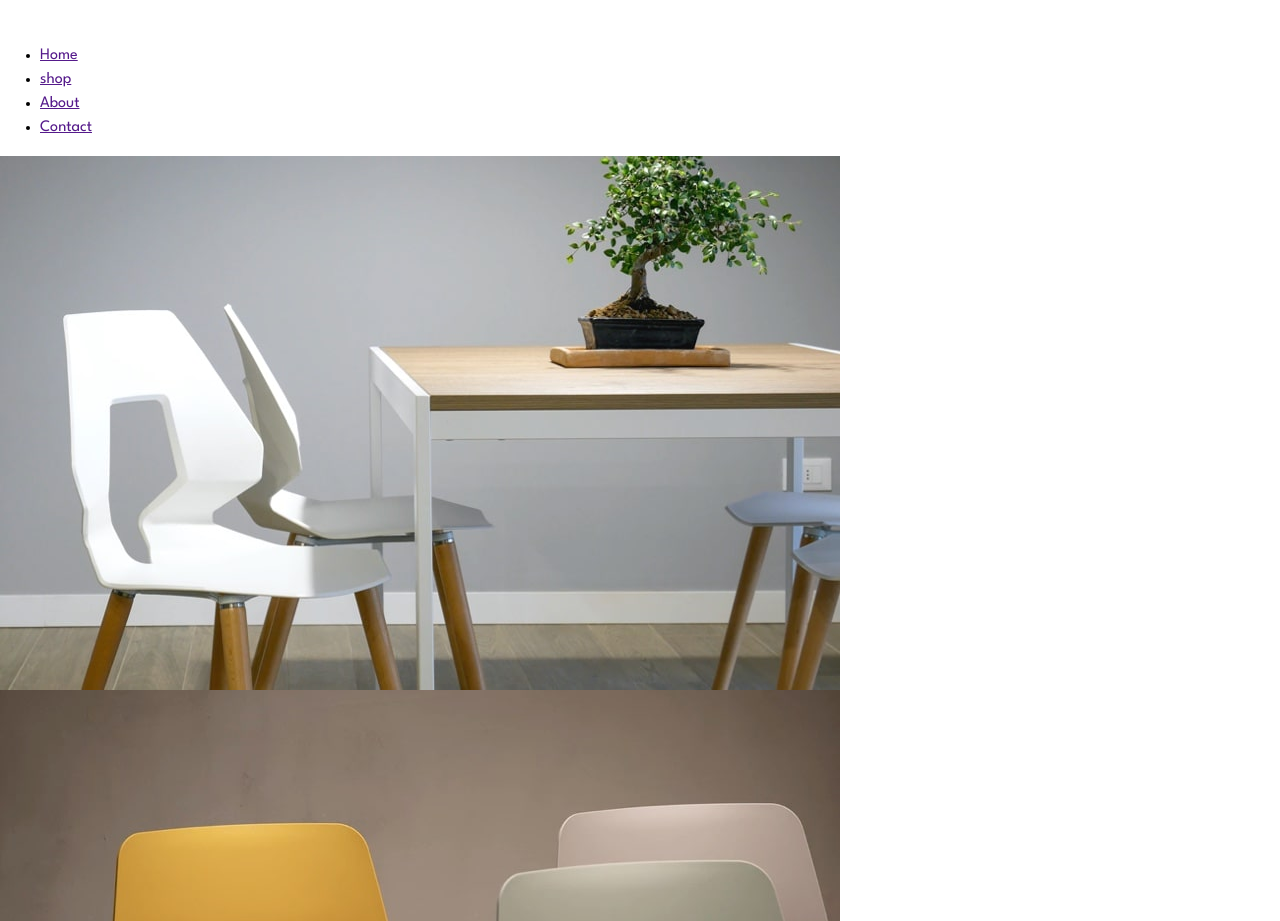
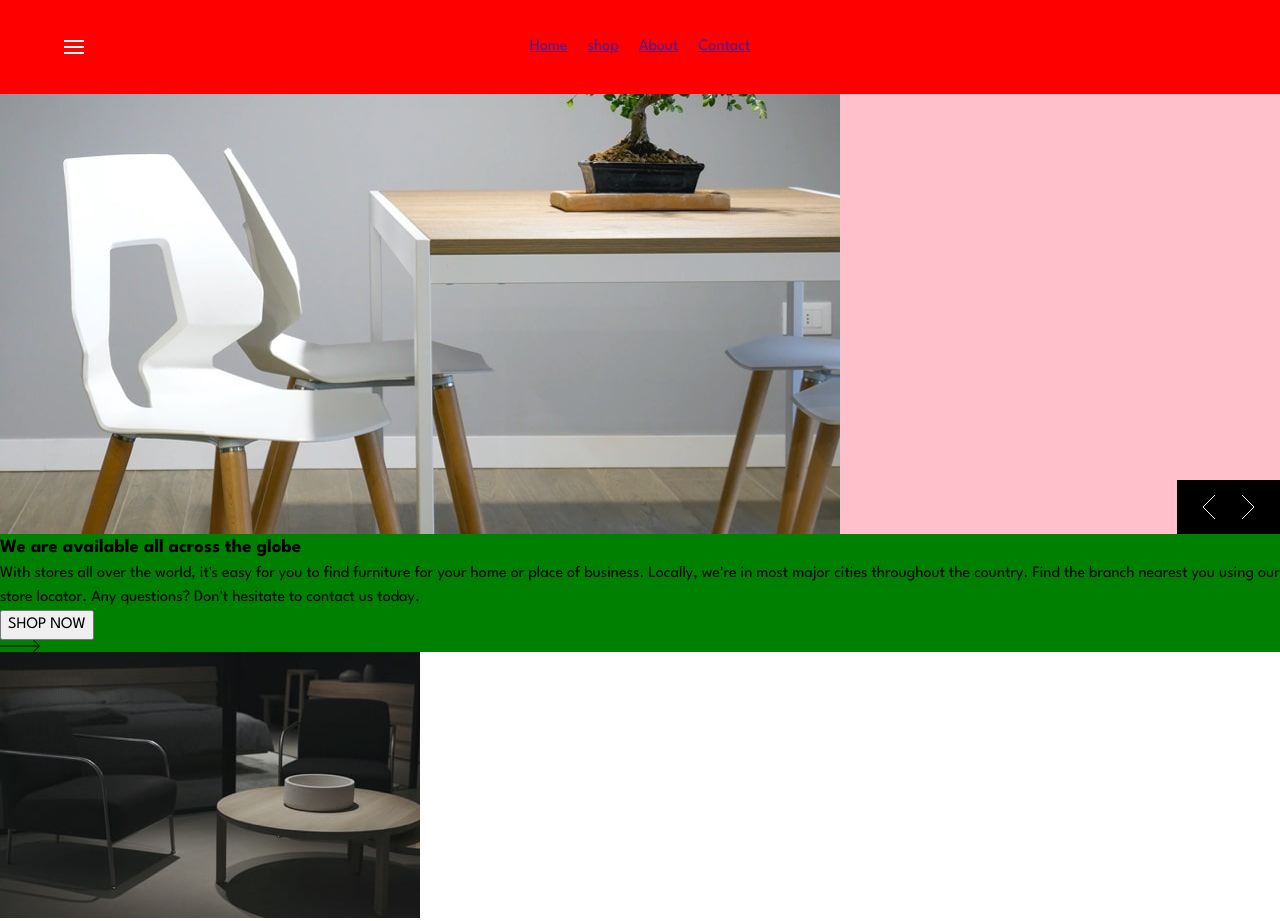
Before and after one commit to MarwenLabidi/ROOM-HOMEPAGE, a website built with Vite: page index.html in a window 1280 px wide. Shown: the top 921 px of the page. Built offline with nearby package versions, Linux system fonts and the light colour scheme; some packages are replaced by stand-ins of ours.

Commit message:
🚧 Work in progress : im working on styling the app #css

```diff
--- a/index.html
+++ b/index.html
@@ -16,13 +16,13 @@
   <div id="app">
     <section class="introduction">
       <section class="introduction__navAndImages">
+        <div class="introduction__navAndImages__SlidesImgaes">
           <nav class="introduction__navAndImages__navBar">
-          <div class="introduction__navAndImages__logo">
+            <div class="introduction__navAndImages__navBar__logo">
               <img class='MENU' src="/images/icon-hamburger.svg" alt="icon-hamburger.svg" />
               <img class='LOGO' src="/images/logo.svg" alt="logo.svg" />
             </div>
-
-          <ul>
+            <ul class="introduction__navAndImages__navBar__list">
               <li>
                 <a href="">Home</a>
               </li>
@@ -37,23 +37,24 @@
               </li>
             </ul>
           </nav>
-        <div class="introduction__navAndImages__SlidesImgaes">
           <div class="introduction__navAndImages__SlidesImgaes__container">
-            <div class="introduction__navAndImages__SlidesImgaes__container__slide1">
-              <img src="/images/desktop-image-hero-1.jpg" alt="desktop-image-hero-1.jpg" />
+            <div class="introduction__navAndImages__SlidesImgaes__changeImageComponents">
+              <img src="/images/icon-angle-left.svg" alt="icon-angle-left.svg">
+              <img src="/images/icon-angle-right.svg" alt="icon-angle-right.svg">
             </div>
             <div class="introduction__navAndImages__SlidesImgaes__container__slide2">
               <img src="/images/desktop-image-hero-2.jpg" alt="desktop-image-hero-2.jpg" />
             </div>
+            <div class="introduction__navAndImages__SlidesImgaes__container__slide1">
+              <img src="/images/desktop-image-hero-1.jpg" alt="desktop-image-hero-1.jpg" />
+            </div>
             <div class="introduction__navAndImages__SlidesImgaes__container__slide3">
               <img src="/images/desktop-image-hero-3.jpg" alt="desktop-image-hero-3.jpg" />
             </div>
+
           </div>
 
-          <div class="introduction__navAndImages__SlidesImgaes__changeImageComponents">
-            <img src="/images/icon-angle-left.svg" alt="icon-angle-left.svg">
-            <img src="/images/icon-angle-right.svg" alt="icon-angle-right.svg">
-          </div>
+
         </div>
 
       </section>
@@ -78,6 +79,7 @@
 
     <section class="about">
       <section class="about__twoBlackChairsWithTable">
+        <img src="/images/image-about-dark.jpg" alt="image-about-dark.jpg" >
 
       </section>
       <section class="about__description">
@@ -92,6 +94,7 @@
 
       </section>
       <section class="about__singleWhiteChair">
+        <img src="/images/image-about-light.jpg" alt="image-about-light.jpg">
 
       </section>
     </section>
--- a/src/css/base.css
+++ b/src/css/base.css
@@ -1,3 +1,97 @@
-body {
+#app {
 	font-family: var(--ff_Spartan);
+
+	& .introduction {
+
+		/* background-color: red; */
+		& .introduction__navAndImages {
+
+			/* background-color: pink; */
+			& .introduction__navAndImages__navBar {
+				background-color: gray;
+				display: flex;
+				position: absolute;
+				z-index: 1;
+
+				& .introduction__navAndImages__navBar__logo {
+					/* background-color:green; */
+					display: flex;
+					justify-content: center;
+					align-items: center;
+					gap: 10px;
+					position:relative;
+					top: 40px;
+					left: 5vw;
+
+					& .MENU {
+						object-fit: contain;
+						z-index: 2;
+
+					}
+
+					& .LOGO {
+						object-fit: contain;
+						margin-left: 30vw;
+					}
+				}
+
+				& .introduction__navAndImages__navBar__list {
+					background-color: red;
+					/* NOTE :change display here and cange padding and create aimation */
+					display: flex;
+					justify-content: center;
+
+					gap: 20px;
+					position: absolute;
+					padding: 35px;
+					width: 100vw;
+					margin-top: 0px;
+				}
+			}
+
+			& .introduction__navAndImages__SlidesImgaes {
+				background-color: blue;
+
+				& .introduction__navAndImages__SlidesImgaes__container {
+					position: relative;
+					background-color: black;
+
+					& .introduction__navAndImages__SlidesImgaes__container__slide1 {
+						background-color: red;
+						position: absolute;
+
+					}
+
+					& .introduction__navAndImages__SlidesImgaes__container__slide2 {
+						background-color: blue;
+						position: absolute;
+					}
+
+					& .introduction__navAndImages__SlidesImgaes__container__slide3 {
+						background-color: pink;
+
+					}
+
+
+				}
+
+				& .introduction__navAndImages__SlidesImgaes__changeImageComponents {
+					background-color: black;
+					z-index: 1;
+					position: absolute;
+					bottom: 0;
+					right: 0;
+					display:flex;
+					gap:25px;
+					padding:15px 25px;
+				}
+			}
+
+		}
+
+		& .introduction__description {
+			background-color: green;
+
+		}
+	}
 }
--- a/src/css/reset.css
+++ b/src/css/reset.css
@@ -20,8 +20,7 @@ dd {
 }
 
 /* Remove list styles on ul, ol elements with a list role, which suggests default styling will be removed */
-ul[role='list'],
-ol[role='list'] {
+ul{
 	list-style: none;
 }
 
```
Lines whose indentation alone changed are shown as unchanged.
